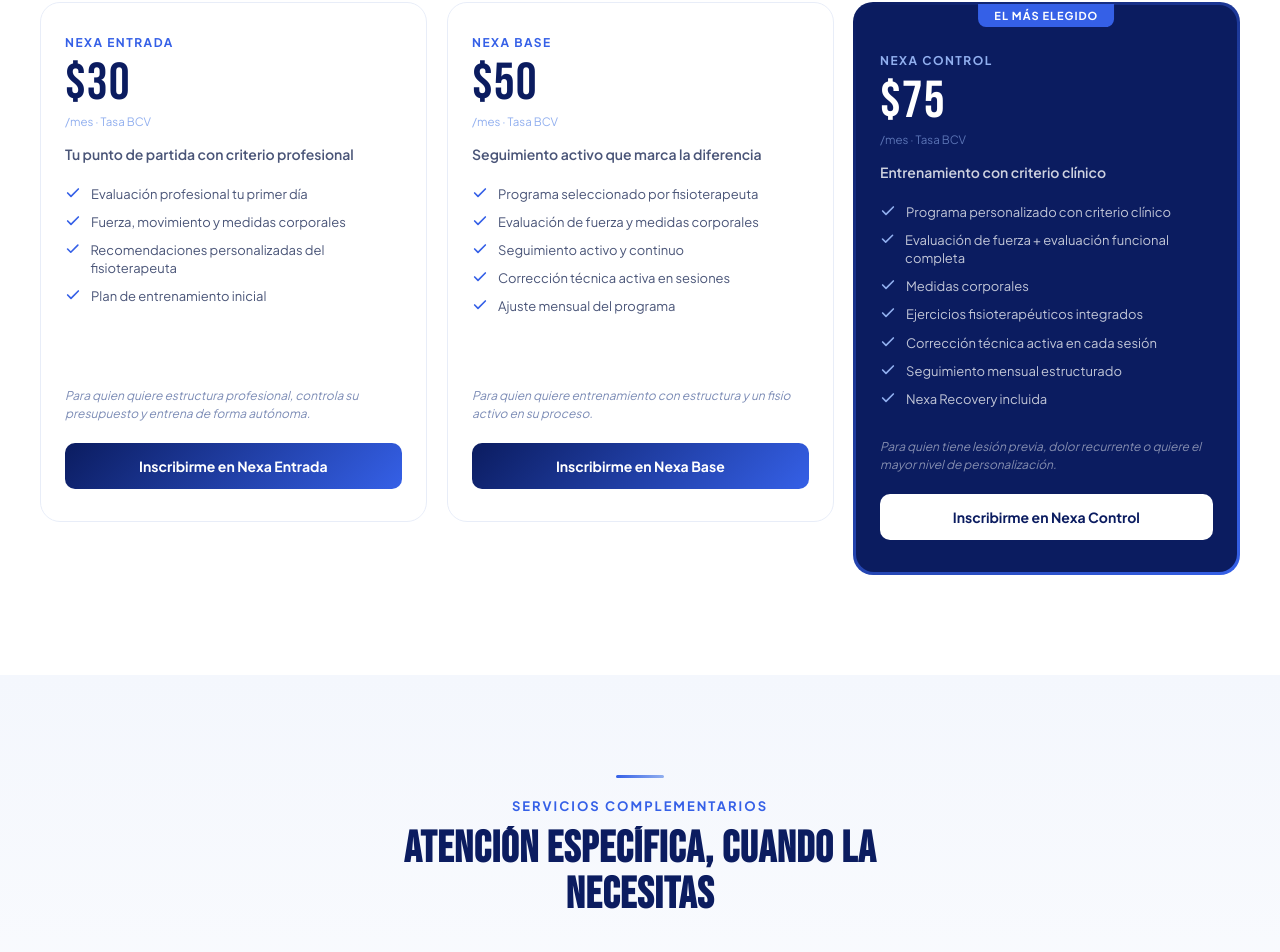
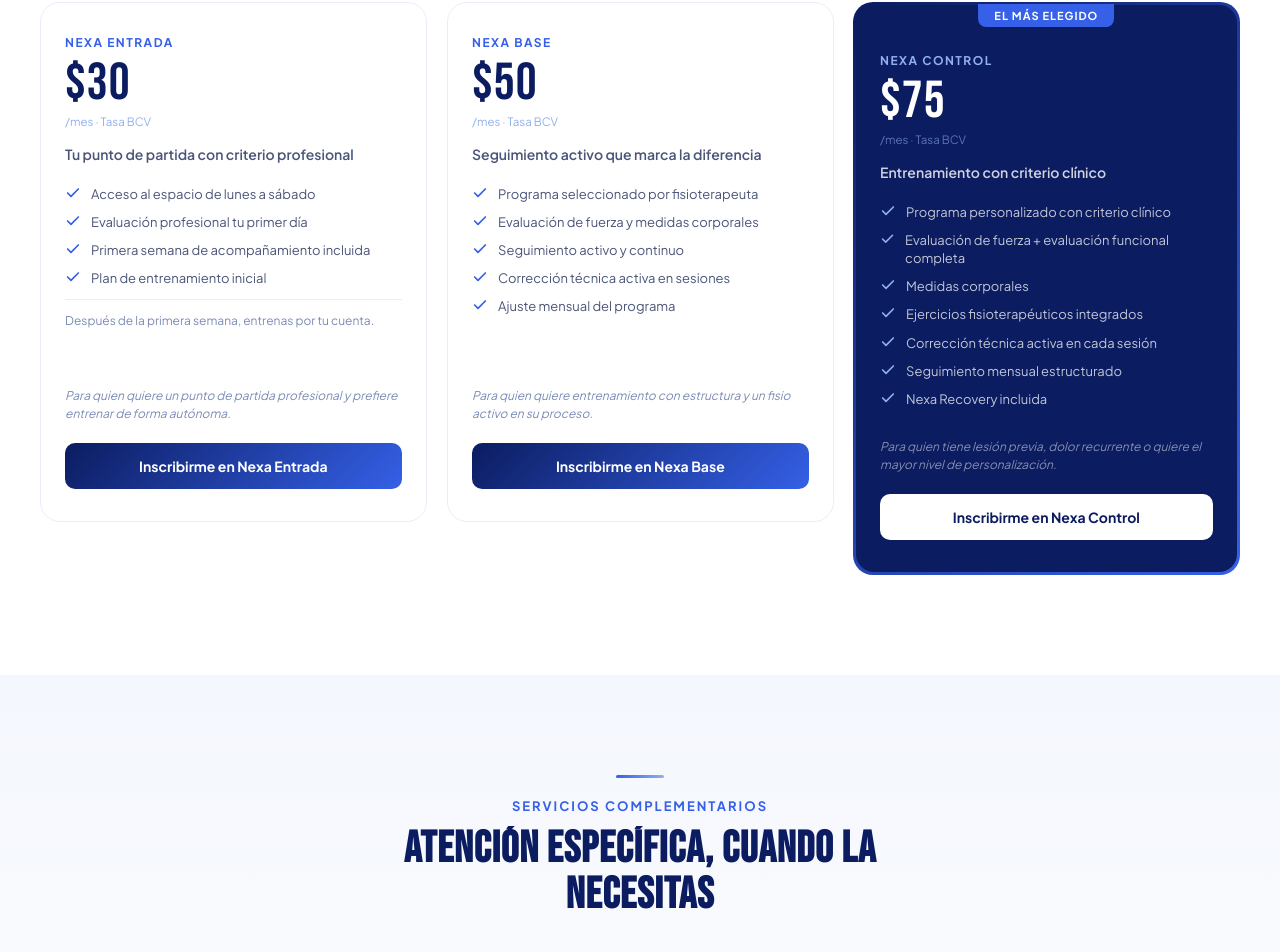
Before and after one commit to rosberttd-a11y/nexa, a React (Vite) app: page / in a window 1280 px wide. Shown: the part 4106-5058 px from the top of the page. Built offline with nearby package versions, Linux system fonts and the light colour scheme.

Commit message:
Update App.jsx

```diff
--- a/src/App.jsx
+++ b/src/App.jsx
@@ -750,12 +750,13 @@ const Plans = () => {
       isAccent: false,
       badge: null,
       features: [
+        "Acceso al espacio de lunes a sábado",
         "Evaluación profesional tu primer día",
-        "Fuerza, movimiento y medidas corporales",
-        "Recomendaciones personalizadas del fisioterapeuta",
+        "Primera semana de acompañamiento incluida",
         "Plan de entrenamiento inicial",
       ],
-      ideal: "Para quien quiere estructura profesional, controla su presupuesto y entrena de forma autónoma.",
+      note: "Después de la primera semana, entrenas por tu cuenta.",
+      ideal: "Para quien quiere un punto de partida profesional y prefiere entrenar de forma autónoma.",
     },
     {
       name: "Nexa Base",
@@ -886,6 +887,14 @@ const Plans = () => {
                       }}>{f}</span>
                     </div>
                   ))}
+                  {plan.note && (
+                    <p style={{
+                      fontSize: 12, color: "var(--gray-400)", lineHeight: 1.5,
+                      marginTop: 12, paddingTop: 12, borderTop: "1px solid var(--gray-100)",
+                    }}>
+                      {plan.note}
+                    </p>
+                  )}
                 </div>
 
                 <p style={{
```
